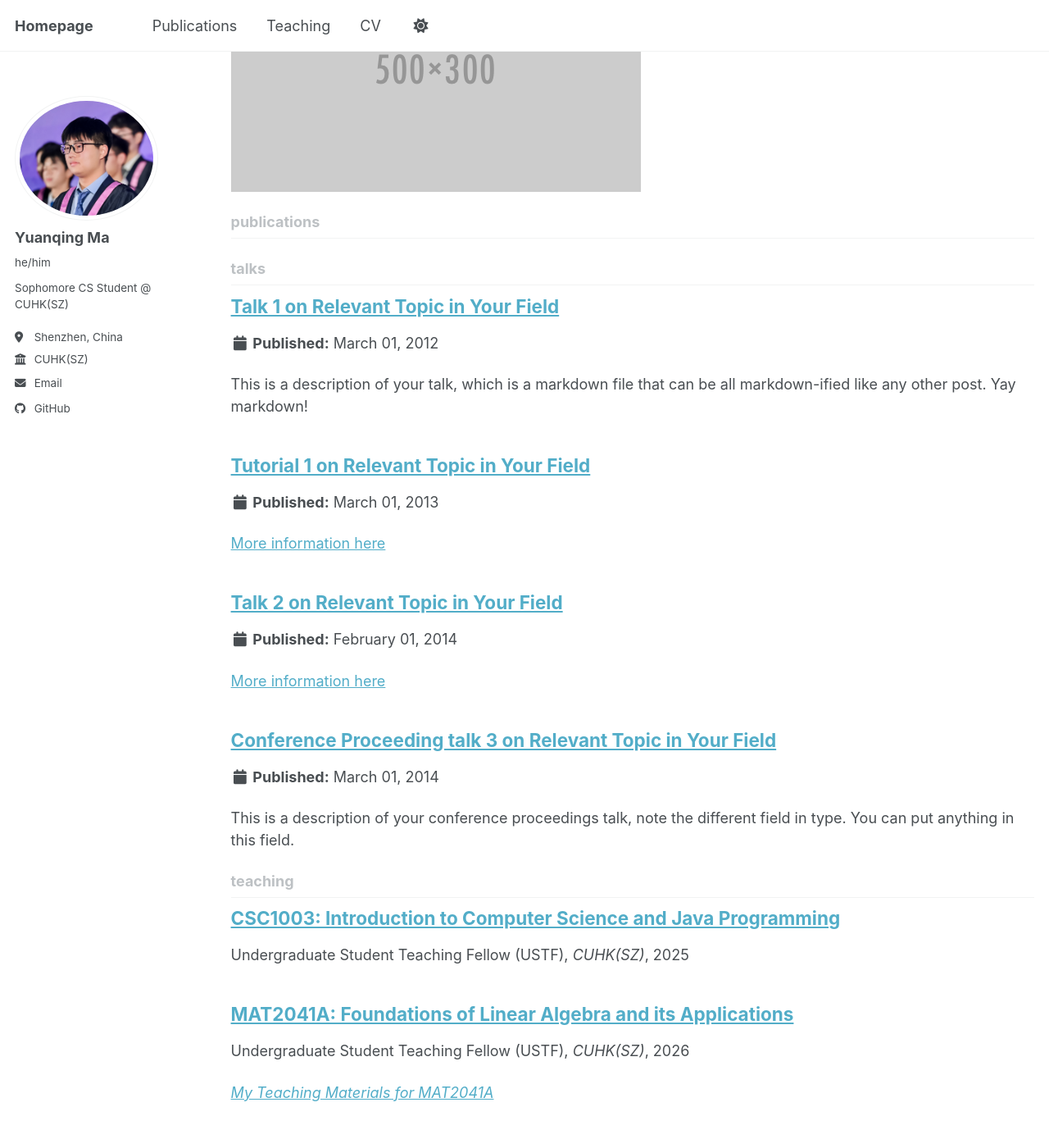
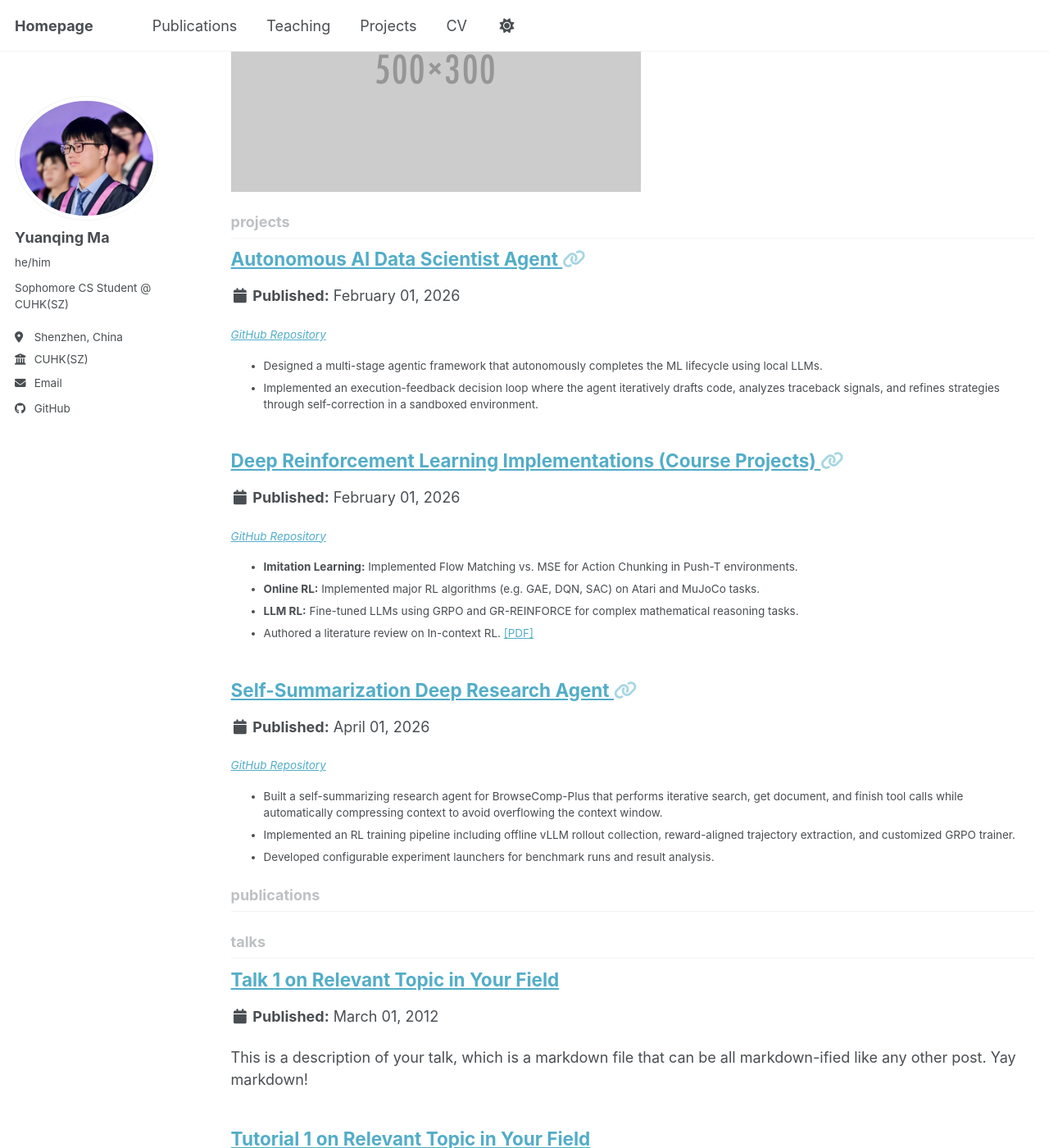
Before and after one commit to tommyma3/tommyma3.github.io, a Jekyll site: the page built from _pages/collection-archive.html, in a window 1280 px wide and 1400 px high, scrolled down 551 px. Shown: the whole window at 82% size. Built offline with Jekyll 4.4.1, drawn with Linux system fonts in a browser that asks for light colours; a script bundle is joined from its source files by our own code; library files that are not in the unit come from our copies.

Commit message:
add project section

```diff
--- a/_config.yml
+++ b/_config.yml
@@ -233,6 +233,9 @@ collections:
   talks:
     output: true
     permalink: /:collection/:path/
+  projects:
+    output: true
+    permalink: /:collection/:path/
 
 
 # These settings control how pages and collections are included in the site
@@ -282,6 +285,15 @@ defaults:
       author_profile: true
       share: true
       comment: true
+  # _projects
+  - scope:
+      path: ""
+      type: projects
+    values:
+      layout: single
+      author_profile: true
+      share: true
+      comments: true
   # _talks
   - scope:
       path: ""
--- a/_data/navigation.yml
+++ b/_data/navigation.yml
@@ -17,10 +17,11 @@ main:
   - title: "Teaching"
     url: /teaching/
 
-
+  - title: "Projects"
+    url: /projects/
 
   #- title: "Portfolio"
-  #  url: /portfolio/
+  #   url: /portfolio/
 
   # - title: "Blog Posts"
   #   url: /year-archive/
--- a/_includes/archive-single.html
+++ b/_includes/archive-single.html
@@ -46,7 +46,9 @@
          <p class="page__date"><strong><i class="fa fa-fw fa-calendar" aria-hidden="true"></i> {{ site.data.ui-text[site.locale].date_label | default: "Published:" }}</strong> <time datetime="{{ post.date | default: "1900-01-01" | date_to_xmlschema }}">{{ post.date | default: "1900-01-01" | date: "%B %d, %Y" }}</time></p>
         {% endif %}
 
-    {% if post.excerpt and site.read_more != 'enabled' %}
+    {% if post.collection == 'projects' %}
+      <div class="archive__item-excerpt" itemprop="description">{{ post.content | markdownify }}</div>
+    {% elsif post.excerpt and site.read_more != 'enabled' %}
     <p class="archive__item-excerpt" itemprop="description">{{ post.excerpt | markdownify }}</p>
     {% elsif post.excerpt and site.read_more == 'enabled' %}
     <p class="archive__item-excerpt" itemprop="description"><p>{{ post.excerpt | markdownify | remove: '<p>' | remove: '</p>' }}<strong><a href="{{ base_path }}{{ post.url }}" rel="permalink"> Read more</a></strong></p></p>
--- /dev/null
+++ b/_projects/ai-data-scientist-agent.md
@@ -0,0 +1,11 @@
+---
+title: "Autonomous AI Data Scientist Agent"
+collection: projects
+date: 2026-02-01
+link: https://github.com/tommyma3/AI-Data-Scientist-Agent
+---
+
+[*GitHub Repository*](https://github.com/tommyma3/AI-Data-Scientist-Agent)
+
+- Designed a multi-stage agentic framework that autonomously completes the ML lifecycle using local LLMs.
+- Implemented an execution-feedback decision loop where the agent iteratively drafts code, analyzes traceback signals, and refines strategies through self-correction in a sandboxed environment.
--- /dev/null
+++ b/_projects/deep-rl-implementations.md
@@ -0,0 +1,13 @@
+---
+title: "Deep Reinforcement Learning Implementations (Course Projects)"
+collection: projects
+date: 2026-02-01
+link: https://github.com/tommyma3/CS285_spring2026
+---
+
+[*GitHub Repository*](https://github.com/tommyma3/CS285_spring2026)
+
+- **Imitation Learning:** Implemented Flow Matching vs. MSE for Action Chunking in Push-T environments.
+- **Online RL:** Implemented major RL algorithms (e.g. GAE, DQN, SAC) on Atari and MuJoCo tasks.
+- **LLM RL:** Fine-tuned LLMs using GRPO and GR-REINFORCE for complex mathematical reasoning tasks.
+- Authored a literature review on In-context RL. [[PDF]](https://drive.google.com/file/d/16Y8d35GQcY9DoT_Qh_dpwG2BPEH6JH3s/view?usp=sharing)
--- /dev/null
+++ b/_projects/self-summarization-agent.md
@@ -0,0 +1,12 @@
+---
+title: "Self-Summarization Deep Research Agent"
+collection: projects
+date: 2026-04-01
+link: https://github.com/tommyma3/self-summarization-agent
+---
+
+[*GitHub Repository*](https://github.com/tommyma3/self-summarization-agent)
+
+- Built a self-summarizing research agent for BrowseComp-Plus that performs iterative search, get document, and finish tool calls while automatically compressing context to avoid overflowing the context window.
+- Implemented an RL training pipeline including offline vLLM rollout collection, reward-aligned trajectory extraction, and customized GRPO trainer.
+- Developed configurable experiment launchers for benchmark runs and result analysis.
```
Also changed, not shown: _pages/cv.md (+6 -0 lines), _pages/projects.html (added, +12 -0 lines), 1 other file.
